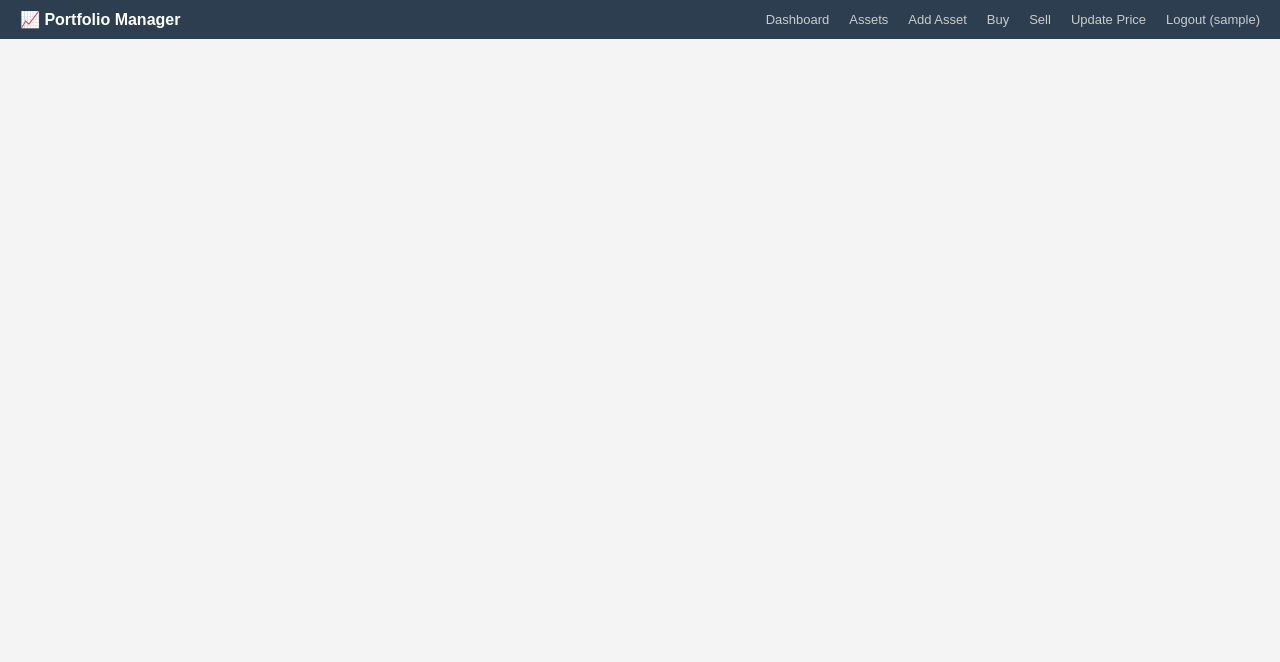
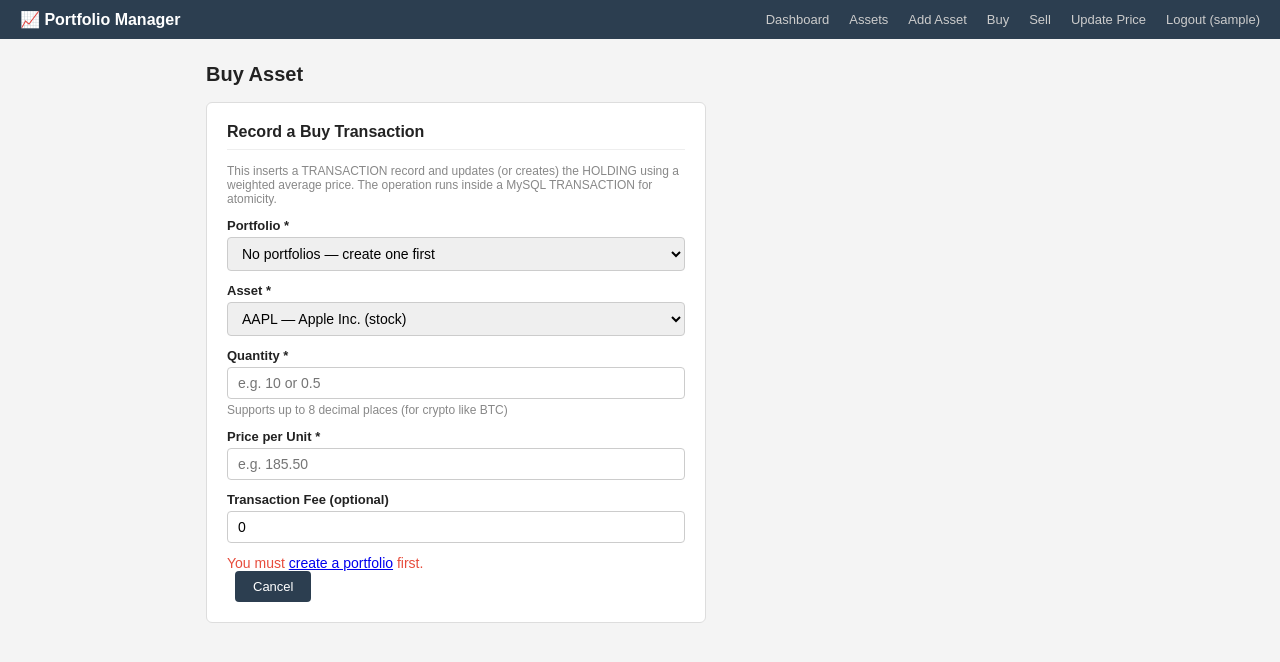
Before and after one commit to Koshorajay/portfolio-management-system, a Flask app: page /transaction/buy in a window 1280 px wide. Shown: the top 662 px of the page. Run offline with Flask 3, Linux system fonts and the light colour scheme; the visitor is signed in with stand-in values (Sample User, id 1); data comes from the database, SQL or seed files in the repository; data that the repository does not hold is empty.

Commit message:
enhance buy

```diff
--- a/portfolio_system/app.py
+++ b/portfolio_system/app.py
@@ -19,7 +19,7 @@ app.secret_key = "pms_secret_key_change_in_prod"
 DB_CONFIG = {
     "host":     "localhost",
     "user":     "root",
-    "password": "1234",   # ← change this
+    "password": "your_mysql_password",   # ← change this
     "database": "portfolio_db",
 }
 
--- a/portfolio_system/schema.sql
+++ b/portfolio_system/schema.sql
@@ -1,3 +1,9 @@
+-- ============================================================
+--  Portfolio Management System - Database Schema
+--  DBMS Concepts: Primary Keys, Foreign Keys, Constraints,
+--                 Indexes, Transactions, Normalization
+-- ============================================================
+
 CREATE DATABASE IF NOT EXISTS portfolio_db;
 USE portfolio_db;
 
--- a/portfolio_system/templates/buy.html
+++ b/portfolio_system/templates/buy.html
@@ -1,135 +1,67 @@
-<!DOCTYPE html>
-<html lang="en">
-<head>
-    <meta charset="UTF-8">
-    <meta name="viewport" content="width=device-width, initial-scale=1.0">
-    <title>{% block title %}Portfolio Manager{% endblock %}</title>
-    <style>
-        /* ── Reset & Base ── */
-        * { box-sizing: border-box; margin: 0; padding: 0; }
-        body {
-            font-family: Arial, sans-serif;
-            font-size: 14px;
-            background: #f4f4f4;
-            color: #222;
-        }
+{% extends "base.html" %}
+{% block title %}Buy Asset{% endblock %}
+{% block content %}
+<h1>Buy Asset</h1>
+<div class="card" style="max-width:500px">
+    <h2>Record a Buy Transaction</h2>
+    <p class="hint" style="margin-bottom:12px">
+        This inserts a TRANSACTION record and updates (or creates) the HOLDING using a weighted average price.
+        The operation runs inside a MySQL TRANSACTION for atomicity.
+    </p>
+    <form method="POST" action="{{ url_for('buy_asset') }}">
 
-        /* ── Navbar ── */
-        nav {
-            background: #2c3e50;
-            color: #fff;
-            padding: 10px 20px;
-            display: flex;
-            align-items: center;
-            gap: 20px;
-        }
-        nav .brand { font-weight: bold; font-size: 16px; margin-right: auto; }
-        nav a { color: #ccc; text-decoration: none; font-size: 13px; }
-        nav a:hover { color: #fff; }
+        <div class="form-group">
+            <label for="portfolio_id">Portfolio *</label>
+            <select id="portfolio_id" name="portfolio_id" required>
+                {% if portfolios %}
+                    {% for p in portfolios %}
+                        <option value="{{ p.portfolio_id }}"
+                            {% if request.args.get('portfolio_id')|int == p.portfolio_id %}selected{% endif %}>
+                            {{ p.portfolio_name }}
+                        </option>
+                    {% endfor %}
+                {% else %}
+                    <option value="">No portfolios — create one first</option>
+                {% endif %}
+            </select>
+        </div>
 
-        /* ── Page wrapper ── */
-        .container { max-width: 900px; margin: 24px auto; padding: 0 16px; }
+        <div class="form-group">
+            <label for="asset_id">Asset *</label>
+            <select id="asset_id" name="asset_id" required>
+                {% for a in assets %}
+                    <option value="{{ a.asset_id }}">
+                        {{ a.symbol }} — {{ a.name }} ({{ a.asset_type }})
+                    </option>
+                {% endfor %}
+            </select>
+        </div>
 
-        /* ── Flash messages ── */
-        .flash-list { list-style: none; margin-bottom: 16px; }
-        .flash-list li {
-            padding: 8px 12px;
-            border-radius: 4px;
-            margin-bottom: 6px;
-            font-size: 13px;
-        }
-        .flash-list li.success { background: #d4edda; color: #155724; border: 1px solid #c3e6cb; }
-        .flash-list li.error   { background: #f8d7da; color: #721c24; border: 1px solid #f5c6cb; }
-        .flash-list li.warning { background: #fff3cd; color: #856404; border: 1px solid #ffeeba; }
+        <div class="form-group">
+            <label for="quantity">Quantity *</label>
+            <input type="number" id="quantity" name="quantity"
+                   step="0.00000001" min="0.00000001" required placeholder="e.g. 10 or 0.5">
+            <p class="hint">Supports up to 8 decimal places (for crypto like BTC)</p>
+        </div>
 
-        /* ── Cards ── */
-        .card {
-            background: #fff;
-            border: 1px solid #ddd;
-            border-radius: 6px;
-            padding: 20px;
-            margin-bottom: 20px;
-        }
-        .card h2 { margin-bottom: 14px; font-size: 16px; border-bottom: 1px solid #eee; padding-bottom: 8px; }
+        <div class="form-group">
+            <label for="price_per_unit">Price per Unit *</label>
+            <input type="number" id="price_per_unit" name="price_per_unit"
+                   step="0.00000001" min="0.00000001" required placeholder="e.g. 185.50">
+        </div>
 
-        /* ── Forms ── */
-        .form-group { margin-bottom: 12px; }
-        .form-group label { display: block; margin-bottom: 4px; font-weight: bold; font-size: 13px; }
-        .form-group input,
-        .form-group select { width: 100%; padding: 7px 10px; border: 1px solid #ccc; border-radius: 4px; font-size: 14px; }
+        <div class="form-group">
+            <label for="transaction_fee">Transaction Fee (optional)</label>
+            <input type="number" id="transaction_fee" name="transaction_fee"
+                   step="0.01" min="0" value="0" placeholder="e.g. 0.99">
+        </div>
 
-        /* ── Buttons ── */
-        .btn {
-            display: inline-block;
-            padding: 8px 18px;
-            border: none;
-            border-radius: 4px;
-            cursor: pointer;
-            font-size: 13px;
-            text-decoration: none;
-        }
-        .btn-primary { background: #2c3e50; color: #fff; }
-        .btn-success { background: #27ae60; color: #fff; }
-        .btn-danger  { background: #e74c3c; color: #fff; }
-        .btn-info    { background: #2980b9; color: #fff; }
-        .btn-sm      { padding: 4px 10px; font-size: 12px; }
-
-        /* ── Tables ── */
-        table { width: 100%; border-collapse: collapse; font-size: 13px; }
-        th, td { padding: 8px 10px; border: 1px solid #ddd; text-align: left; }
-        th { background: #ecf0f1; font-weight: bold; }
-        tr:nth-child(even) { background: #f9f9f9; }
-
-        /* ── Misc ── */
-        .badge {
-            display: inline-block;
-            padding: 2px 8px;
-            border-radius: 10px;
-            font-size: 11px;
-            font-weight: bold;
-        }
-        .badge-stock  { background: #d6eaf8; color: #1a5276; }
-        .badge-crypto { background: #fef9e7; color: #7d6608; }
-        .badge-buy    { background: #d4efdf; color: #1e8449; }
-        .badge-sell   { background: #fadbd8; color: #922b21; }
-
-        .text-right { text-align: right; }
-        .mt-10 { margin-top: 10px; }
-        .hint { color: #888; font-size: 12px; margin-top: 4px; }
-        h1 { font-size: 20px; margin-bottom: 16px; }
-    </style>
-</head>
-<body>
-
-<nav>
-    <span class="brand">📈 Portfolio Manager</span>
-    {% if session.get('username') %}
-        <a href="{{ url_for('dashboard') }}">Dashboard</a>
-        <a href="{{ url_for('list_assets') }}">Assets</a>
-        <a href="{{ url_for('add_asset') }}">Add Asset</a>
-        <a href="{{ url_for('buy_asset') }}">Buy</a>
-        <a href="{{ url_for('sell_asset') }}">Sell</a>
-        <a href="{{ url_for('update_market_price') }}">Update Price</a>
-        <a href="{{ url_for('logout') }}">Logout ({{ session['username'] }})</a>
-    {% else %}
-        <a href="{{ url_for('login') }}">Login</a>
-        <a href="{{ url_for('register') }}">Register</a>
-    {% endif %}
-</nav>
-
-<div class="container">
-    {% with messages = get_flashed_messages(with_categories=true) %}
-        {% if messages %}
-            <ul class="flash-list">
-                {% for category, message in messages %}
-                    <li class="{{ category }}">{{ message }}</li>
-                {% endfor %}
-            </ul>
+        {% if not portfolios %}
+            <p style="color:#e74c3c">You must <a href="{{ url_for('create_portfolio') }}">create a portfolio</a> first.</p>
+        {% else %}
+            <button type="submit" class="btn btn-success">Buy</button>
         {% endif %}
-    {% endwith %}
-
-    {% block content %}{% endblock %}
+        <a href="{{ url_for('dashboard') }}" class="btn btn-primary" style="margin-left:8px">Cancel</a>
+    </form>
 </div>
-
-</body>
-</html>
+{% endblock %}
--- a/portfolio_system/templates/dashboard.html
+++ b/portfolio_system/templates/dashboard.html
@@ -24,7 +24,7 @@
                 <td>{{ p.portfolio_name }}</td>
                 <td>{{ p.base_currency }}</td>
                 <td>{{ p.num_assets }}</td>
-                <td>{{ p.created_at.strftime('%d %b %Y') }}</td>
+                <td>{{ p.created_at.strftime('%d %b %Y') if p.created_at else '—' }}</td>
                 <td>
                     <a href="{{ url_for('view_holdings', portfolio_id=p.portfolio_id) }}"
                        class="btn btn-info btn-sm">View Holdings</a>
```
